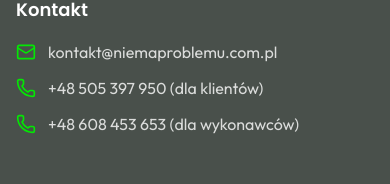
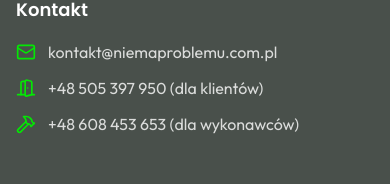
Before and after one commit to Alexa-Web-com/nie-ma-problemu, a React (Vite) app: page / in a window 390 px wide. Shown: the part 5584-5768 px from the top of the page. Built offline with nearby package versions, Linux system fonts and the light colour scheme.

Commit message:
change icons for Phone

```diff
--- a/src/components/Footer.tsx
+++ b/src/components/Footer.tsx
@@ -1,9 +1,10 @@
 import {
-  Phone,
   Mail,
   Facebook,
   Instagram,
   Youtube,
+  DoorOpen,
+  Hammer,
   // MapPin
 } from "lucide-react";
 
@@ -37,7 +38,7 @@ const Footer = () => {
                 </a>
               </div>
               <div className="flex items-center gap-3">
-                <Phone className="w-5 h-5 text-accent flex-shrink-0" />
+                <DoorOpen className="w-5 h-5 text-accent flex-shrink-0" />
                 <a
                   href="tel:+48505397950"
                   className="text-footer-foreground/80 hover:text-accent transition-colors"
@@ -46,7 +47,7 @@ const Footer = () => {
                 </a>
               </div>
               <div className="flex items-center gap-3">
-                <Phone className="w-5 h-5 text-accent flex-shrink-0" />
+                <Hammer className="w-5 h-5 text-accent flex-shrink-0" />
                 <a
                   href="tel:+48608453653 "
                   className="text-footer-foreground/80 hover:text-accent transition-colors"
@@ -54,12 +55,6 @@ const Footer = () => {
                   +48 608 453 653 (dla wykonawców)
                 </a>
               </div>
-              {/* <div className="flex items-start gap-3">
-                <MapPin className="w-5 h-5 text-accent mt-0.5 flex-shrink-0" />
-                <span className="text-footer-foreground/80">
-                  ul. Wolności 16, Gdynia
-                </span>
-              </div> */}
             </div>
           </div>
 
```
